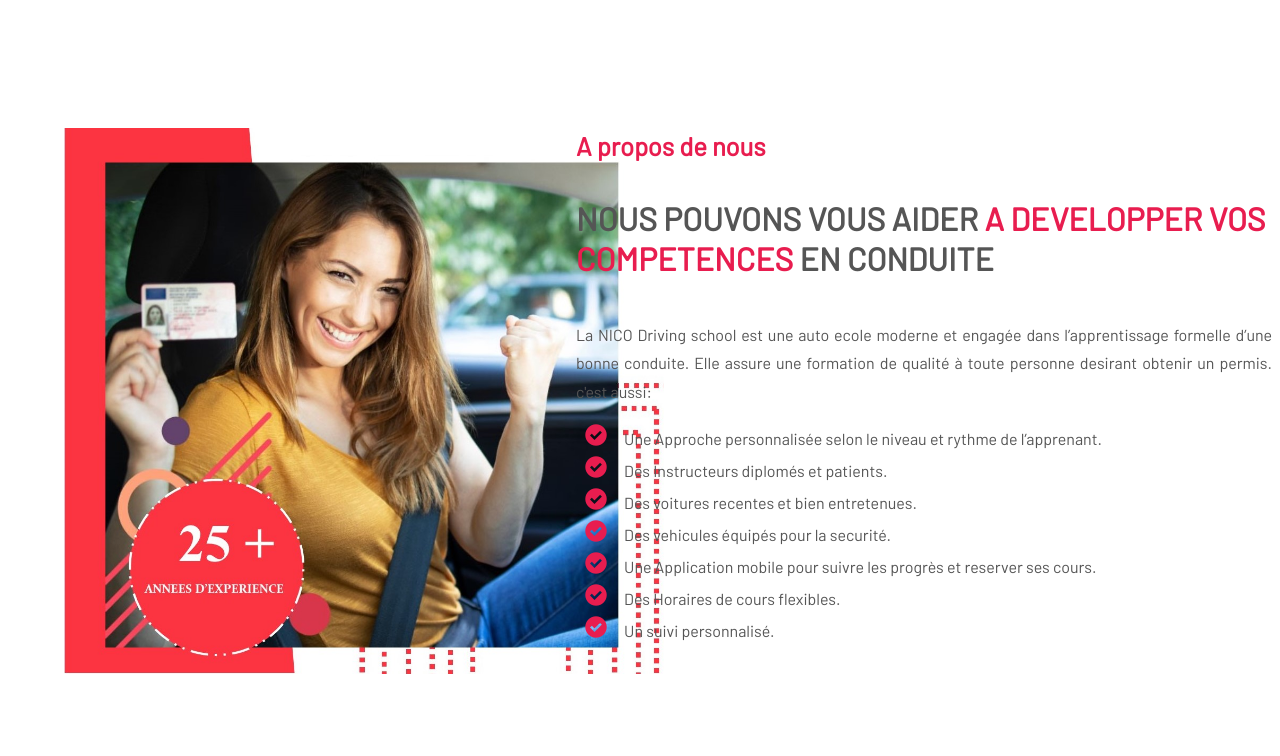
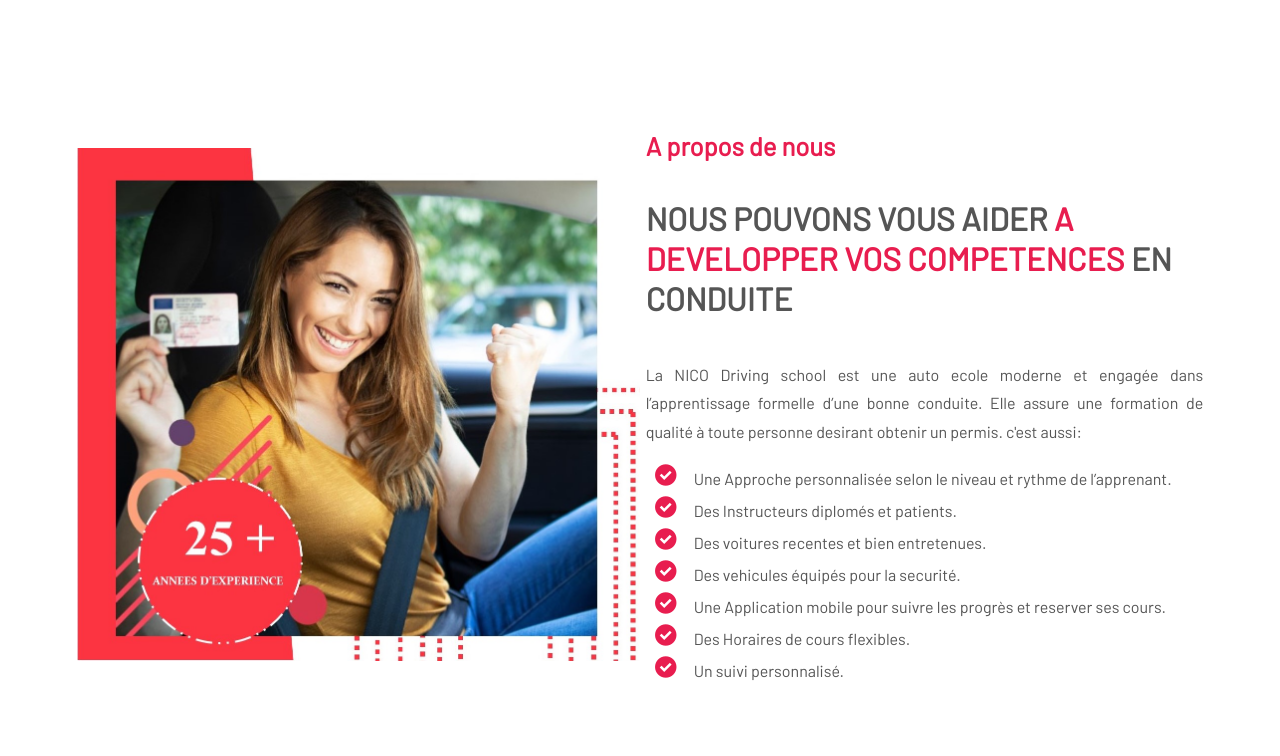
Before and after one commit to pahojosue/AutoEcoleNico-2, a plain HTML site: page apropos.html in a window 1280 px wide. Shown: the part 644-1400 px from the top of the page. Drawn offline with nearby package versions, Linux system fonts and the light colour scheme; files whose address does not match are found by name.

Commit message:
small change

```diff
--- a/styles/apropos.css
+++ b/styles/apropos.css
@@ -16,15 +16,10 @@
 :root{
     --primary-color: #E81D4F;
     --secondary-color: #041E37;
-<<<<<<< HEAD
-
-
-=======
     --transparent-background: rgba(255, 255, 255, 0.1);
     --page-padding: 6%;
     --card-padding: 2%;
     --barlow-bold: 'Barlow-bold', sans-serif;
->>>>>>> 554cc4180d831f42619d3a8944a9a24c66b745dc
 }
 
 body {
@@ -518,22 +513,26 @@ footer{
 .about-section {
   display: flex;
   align-items: center;
+  justify-content: space-between;
   margin-bottom: 6rem;
   line-height: 1.5rem;
-  padding-left: 4rem;
+  padding-left: var(--page-padding);
+  padding-right: var(--page-padding);
   margin-top: 4rem;
   }
   .about-container {
-    max-width: 600px;
+    /* max-width: 600px; */
     display: flex;
     flex-wrap: wrap;
     align-items: center;
     position: relative;
     width: 100%;
+    flex: 1 1 calc(50% - var(--page-padding));
   }
   .about-text {
-    flex: 1;
-    margin-left: -6rem;
+    flex: 1 1 100%;
+    margin-left: 1%;
+    /* margin-left: -6rem; */
   }
   .about-text P{
     line-height: 1.8rem ;
@@ -547,13 +546,13 @@ footer{
   }
 
   .about-image {
-    flex: 1;
+    flex: 1 1 calc(50% - var(--page-padding));
     max-width: 50%;
     height: 500px;
   }
   .about-image img {
     max-width: 100%;
-    max-width: 600px;
+    /* max-width: 600px; */
     position: relative;
     width: 100%;
 
@@ -692,11 +691,12 @@ footer{
 
 
   .teams-section {
-    padding: 4rem 1rem;
+    padding: 4rem var(--page-padding) 4rem var(--page-padding);
     display: flex;
     align-items: center;
     margin-bottom: 6rem;
     line-height: 1.5rem;
+    width: 100%;
 
   }
 
@@ -704,17 +704,19 @@ footer{
     display: flex;
     flex-wrap: wrap;
     justify-content: center;
-    gap: 2rem;
+    gap: 20px;
+    padding: 4rem var(--page-padding) 4rem var(--page-padding);
   }
 
   .team-card {
-    max-width: 300px;
+    /* max-width: 300px; */
+    flex: 1 1 calc(25% - var(--page-padding));
     background: #fff;
     overflow: hidden;
     position: relative;
     box-shadow: 8px 8px 10px rgba(0,0,0,0.1);
     transition: transform 0.3s ease;
-    width: 100%;
+
   }
 
   .team-card:hover {
```
